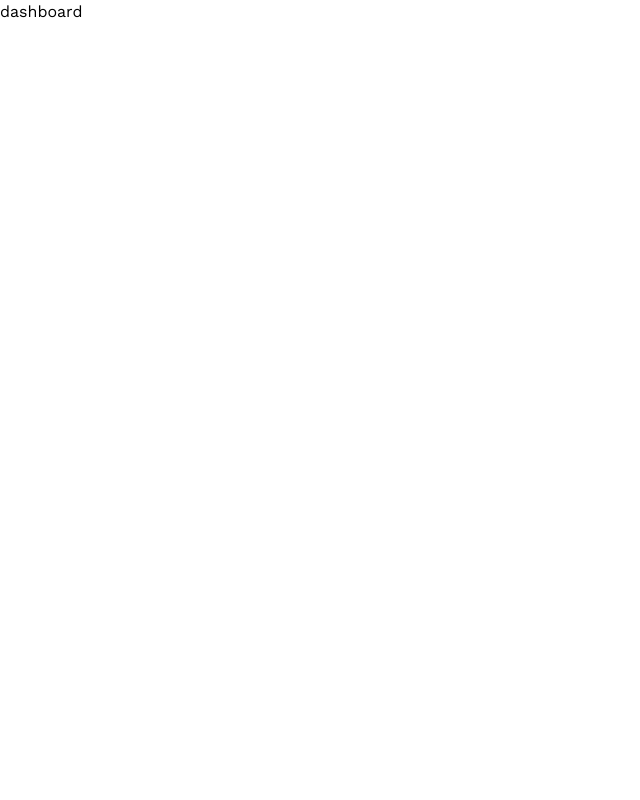
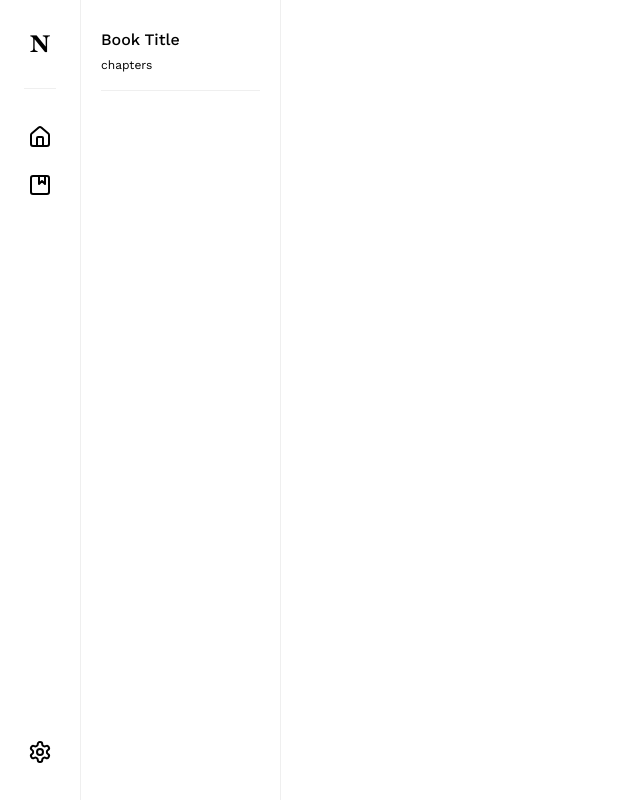
Before and after one commit to H-4-K-V/noto, a Next.js app: page /dashboard in a window 1280 px wide. Shown: the whole page, without its empty margins (0-640 px from the left). Built offline with nearby package versions, Linux system fonts and the light colour scheme.

Commit message:
feat: dashboard layout

```diff
--- a/src/app/dashboard/page.tsx
+++ b/src/app/dashboard/page.tsx
@@ -1,3 +1,32 @@
+"use client";
+
+import { House, Album, Settings } from "lucide-react";
+import { FileManager } from "@/components/FileManager";
+
 export default function Dashboard() {
-  return <div>dashboard</div>;
+  return (
+    <div className="flex h-dvh">
+      <div className="flex flex-col items-center px-6 py-8">
+        <button className="font-Georgia mb-8 w-fit text-2xl leading-[100%] font-bold">
+          N
+        </button>
+        <div className="w-full border-b border-zinc-50"></div>
+        <nav className="mt-8 flex flex-col gap-4">
+          <button className="p-1">
+            <House size={24} />
+          </button>
+          <button className="p-1">
+            <Album size={24} />
+          </button>
+        </nav>
+        <button className="mt-auto p-1">
+          <Settings size={24} />
+        </button>
+      </div>
+
+      <div className="h-full border-l border-zinc-50"></div>
+      <FileManager />
+      <main className="flex grow"></main>
+    </div>
+  );
 }
--- a/src/app/login/page.tsx
+++ b/src/app/login/page.tsx
@@ -7,7 +7,7 @@ export default function Login() {
   return (
     <main className="mx-auto flex h-dvh w-dvw max-w-[556px] flex-col items-center justify-center max-md:px-3">
       <h1 className="font-Georgia mb-2 text-2xl leading-[100%]">NOTO</h1>
-      <div className="h-fit w-full border-b border-zinc-50"></div>
+      <div className="w-full border-b border-zinc-50"></div>
       <form className="mt-10 w-full">
         <div className="relative">
           <input
--- a/src/app/register/page.tsx
+++ b/src/app/register/page.tsx
@@ -7,7 +7,7 @@ export default function Login() {
   return (
     <main className="mx-auto flex h-dvh w-dvw max-w-[556px] flex-col items-center justify-center max-md:px-3">
       <h1 className="font-Georgia mb-2 text-2xl leading-[100%]">NOTO</h1>
-      <div className="h-fit w-full border-b border-zinc-50"></div>
+      <div className="w-full border-b border-zinc-50"></div>
       <form className="mt-10 w-full">
         <div className="relative">
           <input
--- /dev/null
+++ b/src/components/FileManager.tsx
@@ -0,0 +1,11 @@
+export function FileManager() {
+  return (
+    <div className="min-w-[200px] border-r border-zinc-50 px-5 py-8">
+      <header className="mb-4 flex flex-col gap-2">
+        <h1 className="leading-[100%] font-medium">Book Title</h1>
+        <p className="text-[12px]">chapters</p>
+      </header>
+      <div className="w-full border-b border-zinc-50"></div>
+    </div>
+  );
+}
```
